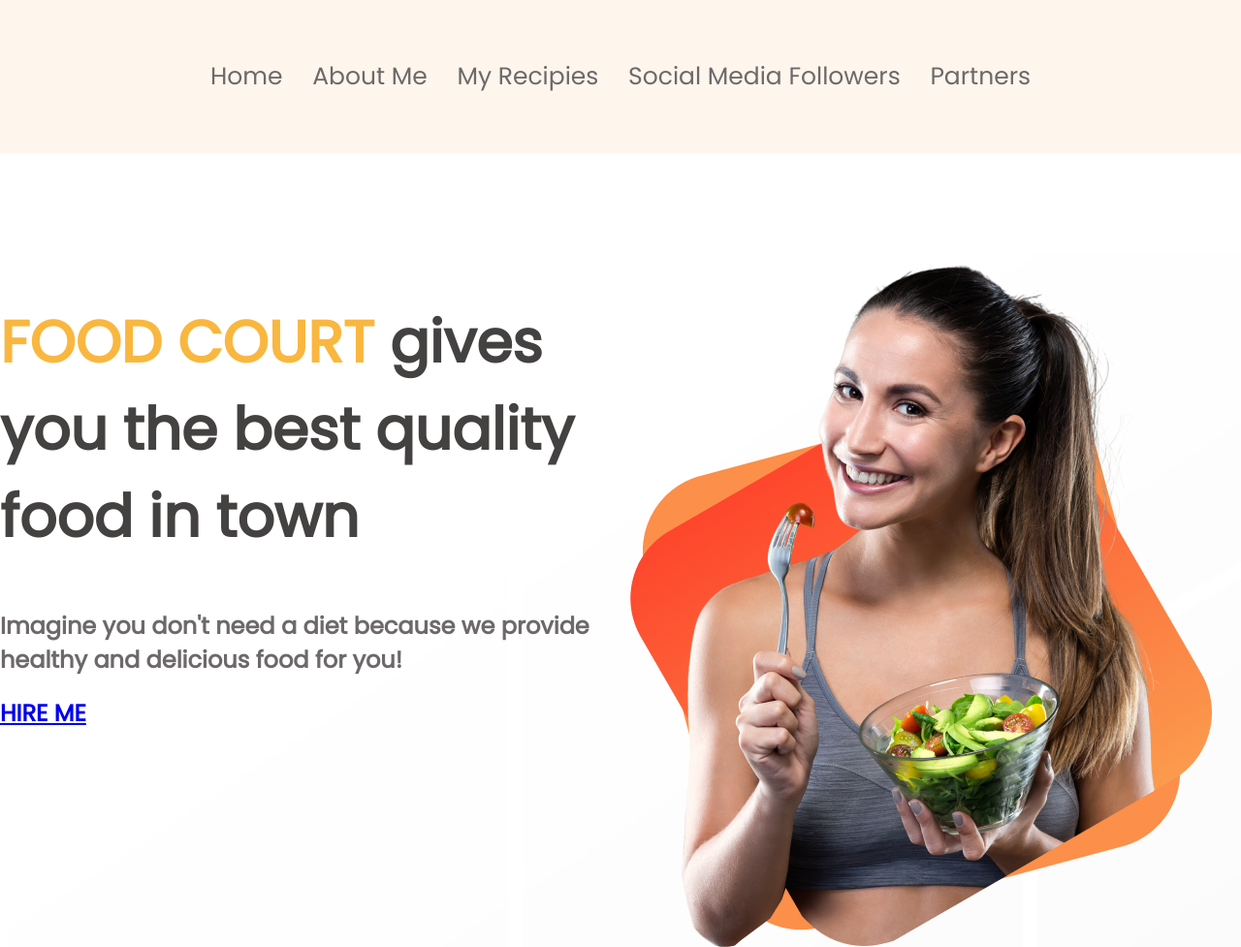
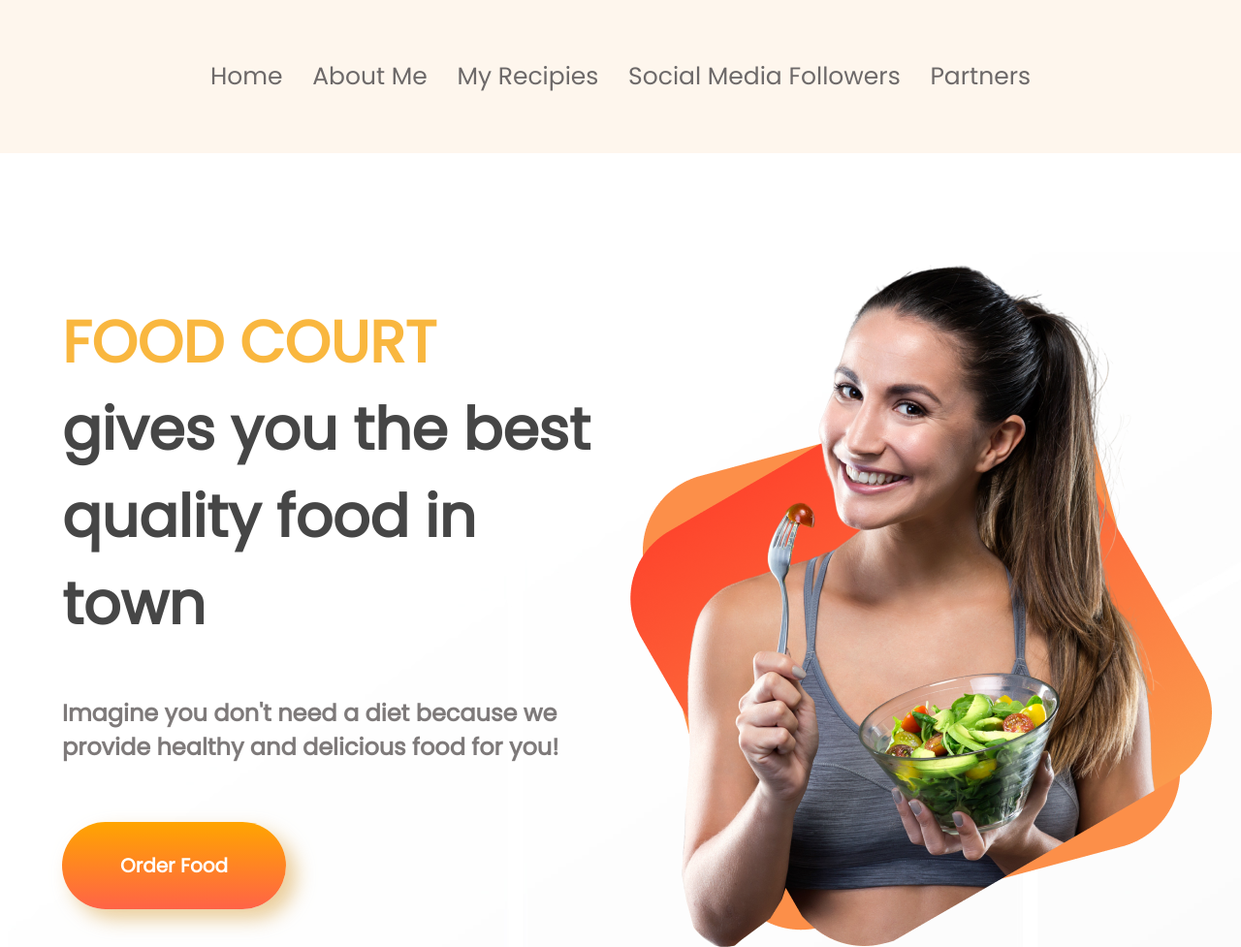
Before and after one commit to MijanurMim/Food-court, a plain HTML site: page index.html in a window 1280 px wide. Shown: the whole page at 97% size. Drawn offline with Linux system fonts and the light colour scheme.

Commit message:
top area completed with nav

```diff
--- a/index.html
+++ b/index.html
@@ -1,5 +1,6 @@
 <!DOCTYPE html>
 <html lang="en">
+
 <head>
 
   <!-- google font area -->
@@ -8,10 +9,7 @@
   <meta name="viewport" content="width=device-width, initial-scale=1.0" />
   <link rel="preconnect" href="https://fonts.googleapis.com" />
   <link rel="preconnect" href="https://fonts.gstatic.com" crossorigin />
-    <link
-      href="https://fonts.googleapis.com/css2?family=Poppins&display=swap"
-      rel="stylesheet"
-    />
+  <link href="https://fonts.googleapis.com/css2?family=Poppins&display=swap" rel="stylesheet" />
 
   <!-- tittle and logo area -->
   <title>Food Court</title>
@@ -20,6 +18,7 @@
   <!-- stylesheet area -->
   <link rel="stylesheet" href="style.css" />
 </head>
+
 <body>
   <!-- Header section starts -->
   <header>
@@ -35,7 +34,8 @@
 
   </header>
 
-    <section class="top top-banner felxible-containers">
+  <!-- top sectiion area -->
+  <section class="felxible-containers top top-banner ">
     <div class="width-top-section">
       <h1>
         <span class="site-name-color">FOOD COURT</span> gives you the best
@@ -45,7 +45,8 @@
         Imagine you don't need a diet because we provide healthy and delicious
         food for you!
         <h2>
-        <a class="hire-me-button" target="_blank" href="index.html">HIRE ME</a>
+          <a class="order-button devider" target="_blank" href="index.html">Order Food</a>
+
     </div>
     <div class="witdh-top-section">
       <img src="images/person/Group 8425.png">
@@ -53,4 +54,5 @@
 
   </section>
 </body>
+
 </html>
--- a/style.css
+++ b/style.css
@@ -4,52 +4,12 @@ body {
   box-sizing: border-box;
 }
 
-
 /* Header area*/
-header{
+header {
   font-size: 25px;
-
-
-}
-.navbar{
-
-  text-decoration: none;
-  text-align: center;
-  background-color: rgb(254, 246, 237);
-
-  margin-bottom: 100px;
-
-  padding: 60px;
-  /* box-shadow: 10px 10px 20px rgb(254, 246, 237); */
-
-
 }
 
-.navbar a {
-  text-decoration: none;
-  padding: 12px;
-  color: rgb(109, 105, 105);
-}
-
-.navbar a:hover{
-  color: orange;
-}
-
-
-
-
-
-
-
-
-
-
-
-
-
-
-
-
+/* top area  */
 
 h1 {
   font-size: 60px;
@@ -60,13 +20,13 @@ h1 {
 
 .felxible-containers {
   display: flex;
-  margin-bottom: 100px;
 }
 .width-top-section {
   width: 50%;
+  padding-left: 5%;
 }
 .width-top-section img {
-  width: 10%;
+  width: 50%;
 }
 
 .top-banner {
@@ -75,8 +35,82 @@ h1 {
 }
 
 .top {
+  color: rgb(126, 122, 122);
+}
+.top h1 {
+  color: rgb(70, 70, 70);
+}
+
+/* navbar area */
+.navbar {
+  text-decoration: none;
+  text-align: center;
+  background-color: rgb(254, 246, 237);
+
+  margin-bottom: 100px;
+
+  padding: 60px;
+}
+
+.navbar a {
+  text-decoration: none;
+  padding: 12px;
   color: rgb(109, 105, 105);
 }
+
+.navbar a:hover {
+  color: orange;
+}
+
+/* top area  */
+
+h1 {
+  font-size: 60px;
+}
+.site-name-color {
+  color: rgba(247, 166, 17, 0.808);
+}
+
+.felxible-containers {
+  display: flex;
+  /* margin-bottom: 100px; */
+}
+.width-top-section {
+  width: 50%;
+  padding-left: 5%;
+}
+.width-top-section img {
+  width: 50%;
+}
+
+.top-banner {
+  background-image: url(images/shapes/topbanner.jpg);
+  background-repeat: no-repeat;
+}
+
+.top {
+  color: rgb(126, 122, 122);
+}
 .top h1 {
-  color: rgb(68, 65, 65);
+  color: rgb(70, 70, 70);
 }
+
+/* button area */
+.order-button {
+  text-decoration: none;
+  background-image: linear-gradient(orange, tomato);
+  box-shadow: 10px 10px 20px rgba(226, 188, 118, 0.74);
+
+  padding: 30px 60px;
+  border-radius: 67px;
+  font-size: 20px;
+  color: white;
+}
+.order-button:hover {
+  color: rgb(126, 122, 122);
+}
+
+.devider {
+  display: inline-block;
+  margin-top: 40px;
+}
```
Lines whose indentation alone changed are shown as unchanged.
